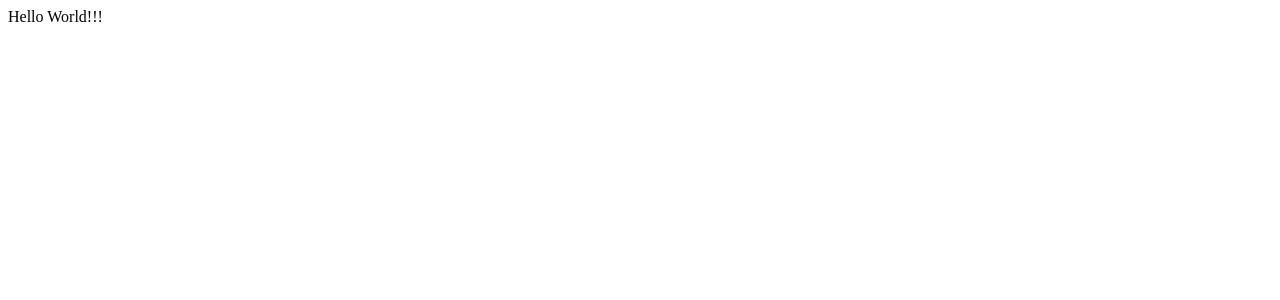
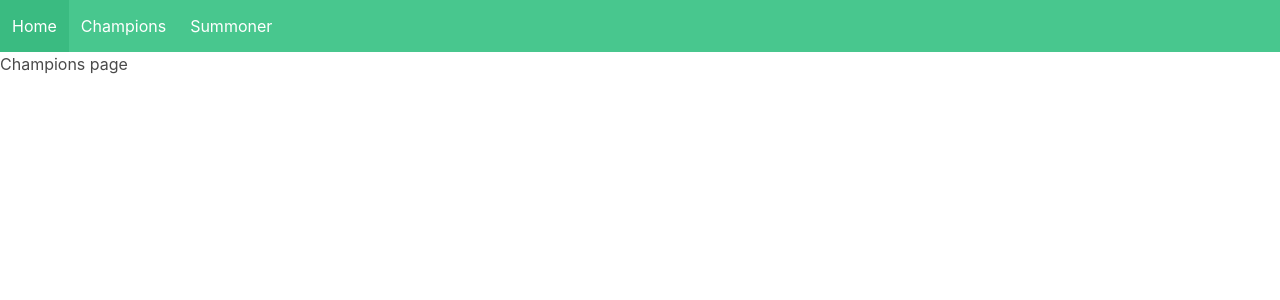
Before and after one commit to jonathan-pe/react-lolsight, a React app: page /champions in a window 1280 px wide. Shown: the top 300 px of the page. Built offline with nearby package versions, Linux system fonts and the light colour scheme.

Commit message:
Added basic routing between pages and bulma.css

```diff
--- a/App.jsx
+++ /dev/null
@@ -1,12 +0,0 @@
-import React from 'react';
-
-class App extends React.Component {
-    render() {
-        return (
-            <div>
-                Hello World!!!
-         </div>
-        );
-    }
-}
-export default App;
--- /dev/null
+++ b/app/App.css
@@ -0,0 +1 @@
+@import "../node_modules/bulma/css/bulma.css";
--- /dev/null
+++ b/app/App.jsx
@@ -0,0 +1,23 @@
+import React from 'react';
+import TopNav from './TopNav.jsx';
+import Route from 'react-router-dom/Route';
+import Home from './home/Home.jsx';
+import Champions from './champions/Champions.jsx';
+import Summoner from './summoner/Summoner.jsx';
+
+class App extends React.Component {
+    render() {
+        return (
+            <div>
+                <TopNav />
+                <div>
+                    <Route exact path="/" component={Home}/>
+                    <Route path="/champions" component={Champions}/>
+                    <Route path="/summoner" component={Summoner}/>
+                </div>
+            </div>
+        );
+    }
+}
+
+export default App;
--- /dev/null
+++ b/app/TopNav.jsx
@@ -0,0 +1,16 @@
+import React from 'react';
+import { Link } from 'react-router-dom';
+
+function TopNav(props) {
+    return (
+        <nav className="navbar is-success">
+            <div className="navbar-brand">
+                <Link to="/" exact={true} className="navbar-item">Home</Link>
+                <Link to="/champions" className="navbar-item">Champions</Link>
+                <Link to="/summoner" className="navbar-item">Summoner</Link>
+            </div>
+        </nav>
+    );
+}
+
+export default TopNav;
--- /dev/null
+++ b/app/champions/Champions.jsx
@@ -0,0 +1,13 @@
+import React from 'react';
+
+class Champions extends React.Component {
+    render() {
+        return (
+            <div>
+                Champions page
+            </div>
+        );
+    }
+}
+
+export default Champions;
--- /dev/null
+++ b/app/home/Home.jsx
@@ -0,0 +1,13 @@
+import React from 'react';
+
+class Home extends React.Component {
+    render() {
+        return (
+            <div>
+                Home page
+            </div>
+        );
+    }
+}
+
+export default Home;
--- /dev/null
+++ b/app/summoner/Summoner.jsx
@@ -0,0 +1,13 @@
+import React from 'react';
+
+class Summoner extends React.Component {
+    render() {
+        return (
+            <div>
+                Summoner page
+            </div>
+        );
+    }
+}
+
+export default Summoner;
--- a/main.js
+++ b/main.js
@@ -1,5 +1,11 @@
 import React from 'react';
 import ReactDOM from 'react-dom';
-import App from './App.jsx';
+import App from './app/App.jsx';
+import { BrowserRouter } from 'react-router-dom';
+import styles from './app/App.css';
 
-ReactDOM.render(<App />, document.getElementById('app'));
+ReactDOM.render((
+    <BrowserRouter>
+        <App />
+    </BrowserRouter>
+), document.getElementById('app'));
--- a/package.json
+++ b/package.json
@@ -16,8 +16,14 @@
     "babel-loader": "^7.1.4",
     "babel-preset-es2015": "^6.24.1",
     "babel-preset-react": "^6.24.1",
+    "bulma": "^0.7.1",
+    "bulma-extensions": "^1.0.14",
+    "css-loader": "^0.28.11",
+    "moment": "^2.22.1",
     "react": "^16.3.2",
     "react-dom": "^16.3.2",
+    "react-router-dom": "^4.2.2",
+    "style-loader": "^0.21.0",
     "webpack": "^4.8.1",
     "webpack-dev-server": "^3.1.4"
   },
--- a/webpack.config.js
+++ b/webpack.config.js
@@ -17,6 +17,10 @@ var config = {
                 query: {
                     presets: ['es2015', 'react']
                 }
+            },
+            {
+                test: /\.css$/,
+                use: ['style-loader', 'css-loader']
             }
         ]
     },
```
Also changed, not shown: 2 other files (tests, documents, lock files or other folders).
